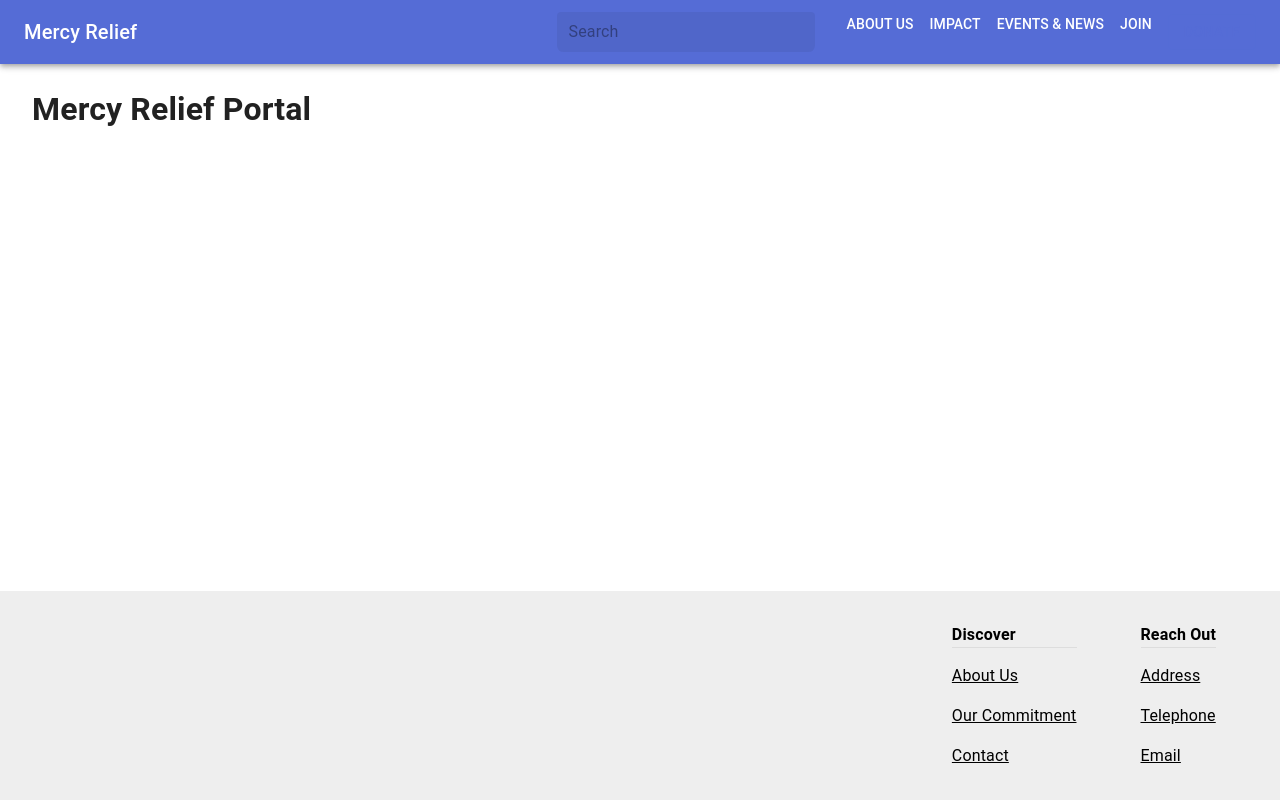
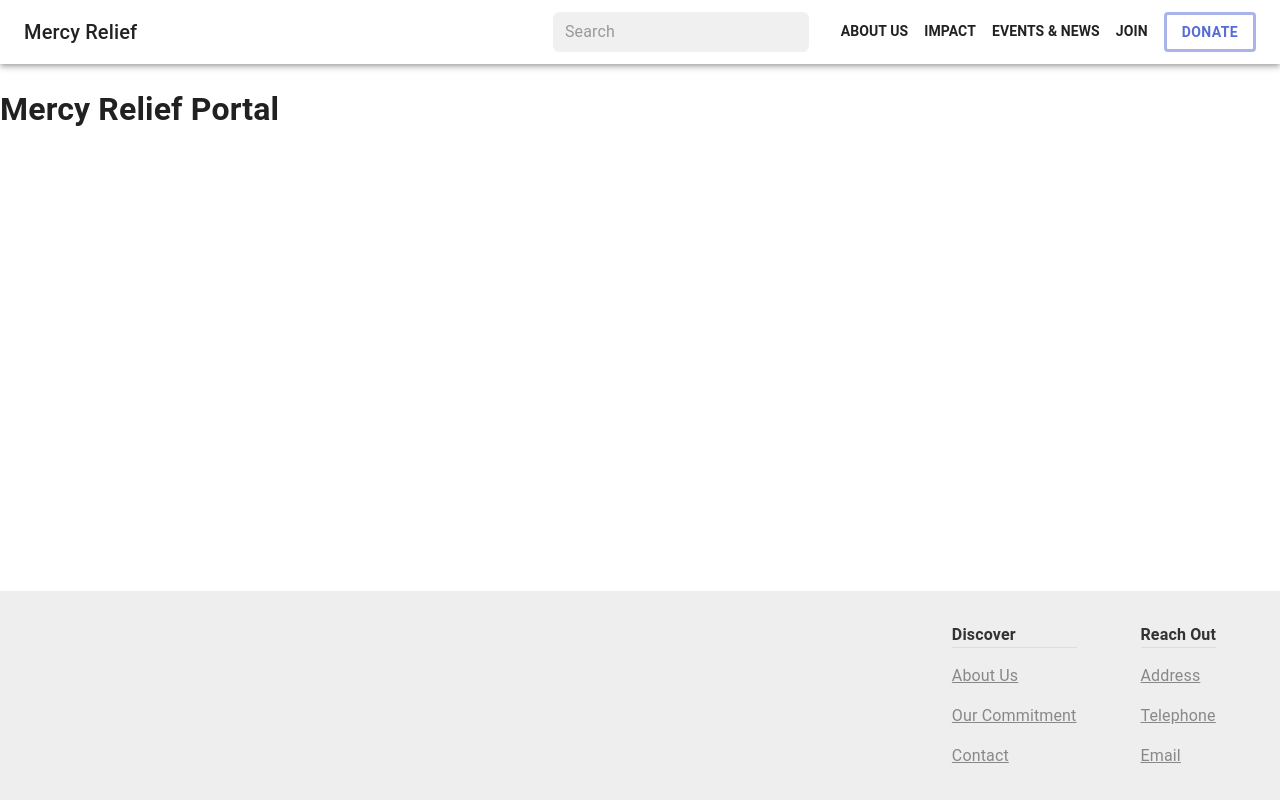
Before and after one commit to dsc-project-mr/mr-fe-external, a Next.js app: page / in a window 1280 px wide. Built offline with nearby package versions, Linux system fonts and the light colour scheme.

Commit message:
fix: move all styling away from scss modules

```diff
--- a/components/Footer/index.module.scss
+++ /dev/null
@@ -1,28 +0,0 @@
-@import 'styles/mixins';
-
-.footer {
-  display: flex;
-  padding: 2rem 0;
-  background-color: #eee;
-  color: black;
-}
-
-.info {
-  flex: 1;
-}
-
-.detailsBox {
-  display: block;
-  margin-right: 4rem;
-}
-
-.detailsHeader {
-  display: block;
-  font-weight: bold;
-  border-bottom: 1px solid #ddd;
-}
-
-.detail {
-  display: block;
-  margin-top: 1rem;
-}
--- a/components/Footer/index.tsx
+++ b/components/Footer/index.tsx
@@ -1,6 +1,5 @@
 import Link, { LinkProps } from 'next/link'
 import { ReactElement } from 'react'
-import styles from './index.module.scss'
 
 interface DetailsBoxProps {
   children: ReactElement[]
@@ -9,8 +8,8 @@
 
 const DetailsBox = ({ children, header }: DetailsBoxProps) => {
   return (
-    <div className={styles.detailsBox}>
-      <span className={styles.detailsHeader}>{header}</span>
+    <div style={{ display: 'block', marginRight: '4rem' }}>
+      <span style={{ display: 'block', fontWeight: 'bold', borderBottom: '1px solid #ddd' }}>{header}</span>
       {children}
     </div>
   )
@@ -21,15 +20,17 @@
 const Detail = ({ children, ...props }: DetailProps) => {
   return (
     <Link {...props}>
-      <a className={styles.detail}>{children}</a>
+      <a style={{ display: 'block', marginTop: '1rem', color: '#888' }}>{children}</a>
     </Link>
   )
 }
 
 const Footer = () => {
   return (
-    <footer className={styles.footer}>
-      <div className={styles.info}></div>
+    <footer style={{ display: 'flex', padding: '2rem 0', background: '#eee', color: '#333' }}>
+      {/* Info element/MR logo */}
+      <div style={{flex: 1}}></div>
+
       <DetailsBox header="Discover">
         <Detail href="/about-us">About Us</Detail>
         <Detail href="/our-commitment">Our Commitment</Detail>
--- a/components/Layout/index.module.scss
+++ /dev/null
@@ -1,12 +0,0 @@
-@import 'styles/mixins';
-
-.container {
-  min-height: 100vh;
-  display: flex;
-  flex-direction: column;
-}
-
-.main {
-  padding: 0 2rem;
-  flex: 1;
-}
--- a/components/Layout/index.tsx
+++ b/components/Layout/index.tsx
@@ -1,9 +1,9 @@
 import Head from 'next/head'
-import styles from './index.module.scss'
 import { ReactNode } from 'react'
 import theme from 'styles/theme'
 import { ThemeProvider } from '@mui/material/styles'
 import CssBaseline from '@mui/material/CssBaseline'
+import Box from '@mui/material/Box'
 import NavBar from 'components/NavBar'
 import Footer from 'components/Footer'
 
@@ -13,7 +13,7 @@
 
 const Layout = ({ children }: Props) => {
   return (
-    <div className={styles.container}>
+    <Box sx={{ minHeight: '100vh', display: 'flex', flexDirection: 'column' }}>
       <Head>
         <title>Mercy Relief Portal</title>
         <meta charSet="utf-8" />
@@ -25,11 +25,11 @@
 
         <NavBar />
 
-        <main className={styles.main}>{children}</main>
+        <main style={{flex: 1}}>{children}</main>
 
         <Footer />
       </ThemeProvider>
-    </div>
+    </Box>
   )
 }
 
--- a/components/NavBar/index.module.scss
+++ /dev/null
@@ -1,57 +0,0 @@
-@import 'styles/mixins';
-
-.appbar {
-  background-color: #fff;
-  color: #222;
-}
-
-.navFlex {
-  flex-wrap: wrap;
-}
-
-.searchbar {
-  flex: 1;
-  display: flex;
-}
-
-.searchbarInput {
-  border-radius: 0.4rem;
-  color: inherit;
-  min-width: 40%;
-  margin: 0 0 0 auto;
-}
-
-.mainLink {
-  text-decoration: none;
-}
-
-.navLinks {
-  display: flex-inline;
-}
-
-.navLink {
-  margin: 0 1rem 0 0;
-  text-transform: uppercase;
-  text-decoration: none;
-  display: inline-flex;
-}
-
-.navLinkText {
-  font-weight: bold;
-  margin: auto 0;
-}
-
-.donateLink {
-  border-width: 0.2rem;
-  font-weight: bold;
-}
-
-.donateLink:hover {
-  border-width: 0.2rem;
-}
-
-.navLinkActive {
-  text-decoration: underline;
-  text-underline-offset: 0.4rem;
-  text-decoration-thickness: 0.15rem;
-}
--- a/components/NavBar/index.tsx
+++ b/components/NavBar/index.tsx
@@ -2,9 +2,8 @@
 import Toolbar from '@mui/material/Toolbar'
 import Typography from '@mui/material/Typography'
 import Link, { LinkProps } from 'next/link'
-import styles from './index.module.scss'
 import { useRouter } from 'next/router'
-import React, { useState, useEffect, ReactElement } from 'react'
+import React, { useState, useEffect, ReactElement, CSSProperties } from 'react'
 import FilledInput from '@mui/material/FilledInput'
 import Button from '@mui/material/Button'
 import Box from '@mui/system/Box'
@@ -14,12 +13,22 @@
 // NavLink adapted from https://github.com/vercel/next.js/blob/canary/examples/active-class-name/components/ActiveLink.tsx
 type NavLinkProps = LinkProps & { children: string | ReactElement }
 
+const navLinkActiveStyle: CSSProperties = {
+  textDecoration: 'underline',
+  textUnderlineOffset: '0.4rem',
+  textDecorationThickness: '0.15rem'
+};
+const navLinkStyle: CSSProperties = {
+  margin: '0 1rem 0 0',
+  textTransform: 'uppercase',
+  textDecoration: 'none',
+  display: 'inline-flex'
+};
+
 const NavLink = ({ children, ...props }: NavLinkProps) => {
   const { asPath, isReady } = useRouter()
 
-  const activeClassName = styles.navLinkActive!
-  const normalClassName = styles.navLink!
-  const [className, setClassName] = useState<string>(normalClassName)
+  const [style, setStyle] = useState<CSSProperties>(navLinkStyle)
 
   useEffect(() => {
     // Check if the router fields are updated client-side
@@ -34,13 +43,13 @@
       // Using URL().pathname to get rid of query and hash
       const activePathname = new URL(asPath, location.href).pathname
 
-      const newClassName =
+      const newStyle =
         linkPathname === activePathname
-          ? `${normalClassName} ${activeClassName}`
-          : normalClassName
+          ? {...navLinkStyle, ...navLinkActiveStyle}
+          : navLinkStyle
 
-      if (newClassName !== className) {
-        setClassName(newClassName)
+      if (newStyle !== style) {
+        setStyle(newStyle)
       }
     }
   }, [
@@ -48,16 +57,18 @@
     isReady,
     props.as,
     props.href,
-    normalClassName,
-    activeClassName,
-    setClassName,
-    className,
+    setStyle,
+    style,
   ])
 
   return (
     <Link {...props}>
-      <a className={className}>
-        <Typography sx={{ paddingBottom: { xs: 1, md: 0 } }} variant="subtitle2" display="inline" className={styles.navLinkText}>
+      <a style={style}>
+        <Typography
+          sx={{ margin: 'auto 0', paddingBottom: { xs: 1, md: 0 } }}
+          variant="subtitle2"
+          display="inline"
+          fontWeight='bold'>
           {children}
         </Typography>
       </a>
@@ -67,12 +78,21 @@
 
 const SearchBar = () => {
   return (
-    <Box className={styles.searchbar} sx={{ margin: { xs: '0.6rem 0 0.6rem 2rem', md: '0.6rem 2rem' } }}>
+    <Box sx={{
+      flex: 1,
+      display: 'flex',
+      margin: { xs: '0.6rem 0 0.6rem 2rem', md: '0.6rem 2rem' }
+    }}>
       <FilledInput
         hiddenLabel
         disableUnderline
         size="small"
-        className={styles.searchbarInput}
+        sx={{
+          borderRadius: '0.4rem',
+          color: 'inherit',
+          minWidth: '40%',
+          margin: '0 0 0 auto'
+        }}
         placeholder="Search"
       />
     </Box>
@@ -91,7 +111,7 @@
         flexDirection: { xs: 'column', md: 'row' },
         flex: { xs: 1, md: 'unset' },
         marginBottom: { xs: 1, md: 'unset' }
-      }} className={styles.navLinks}>
+      }}>
       {children}
     </Box>
   );
@@ -99,16 +119,17 @@
 
 const NavBar = () => {
   const [showNavLinks, setShowNavLinks] = useState(false);
+  const buttonBorderWidth = '0.2rem';
 
   return (
-    <AppBar position="relative" className={styles.appbar}>
-      <Toolbar className={styles.navFlex}>
+    <AppBar position="relative" sx={{ backgroundColor: '#fff', color: '#222' }}>
+      <Toolbar sx={{ flexWrap: 'wrap' }}>
         <IconButton sx={{ display: { xs: 'flex', md: 'none'}}} onClick={ () => setShowNavLinks(!showNavLinks) }>
           <MenuIcon sx={{ margin: 'auto' }}/>
         </IconButton>
 
         <Link href="/">
-          <a className={styles.mainLink}>
+          <a style={{textDecoration: 'none'}}>
             <Typography variant="h6" color="inherit" noWrap>
               Mercy Relief
             </Typography>
@@ -127,7 +148,13 @@
           <Button
             href="/donate"
             variant="outlined"
-            className={styles.donateLink}>
+            sx={{
+              borderWidth: buttonBorderWidth,
+              fontWeight: 'bold',
+              '&:hover': {
+                borderWidth: buttonBorderWidth
+              }
+            }}>
             DONATE
           </Button>
         </NavLinks>
```
